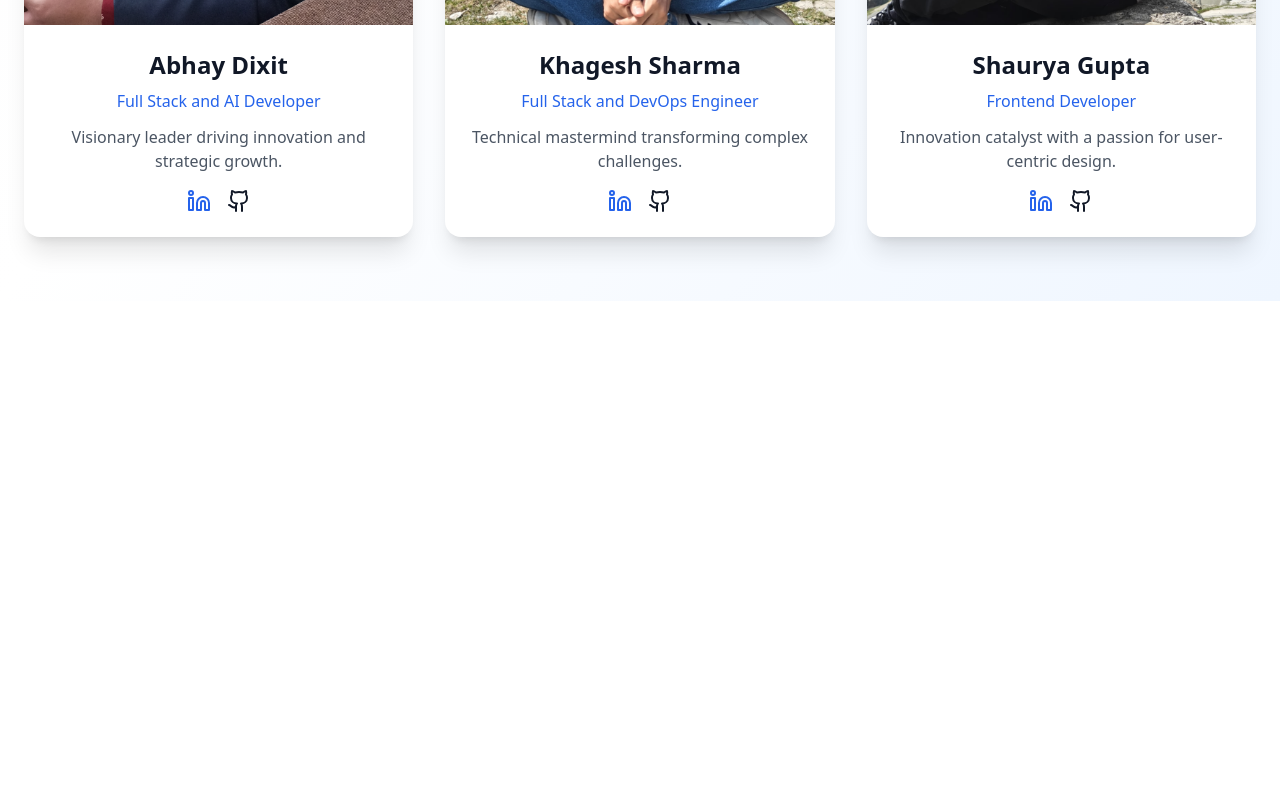
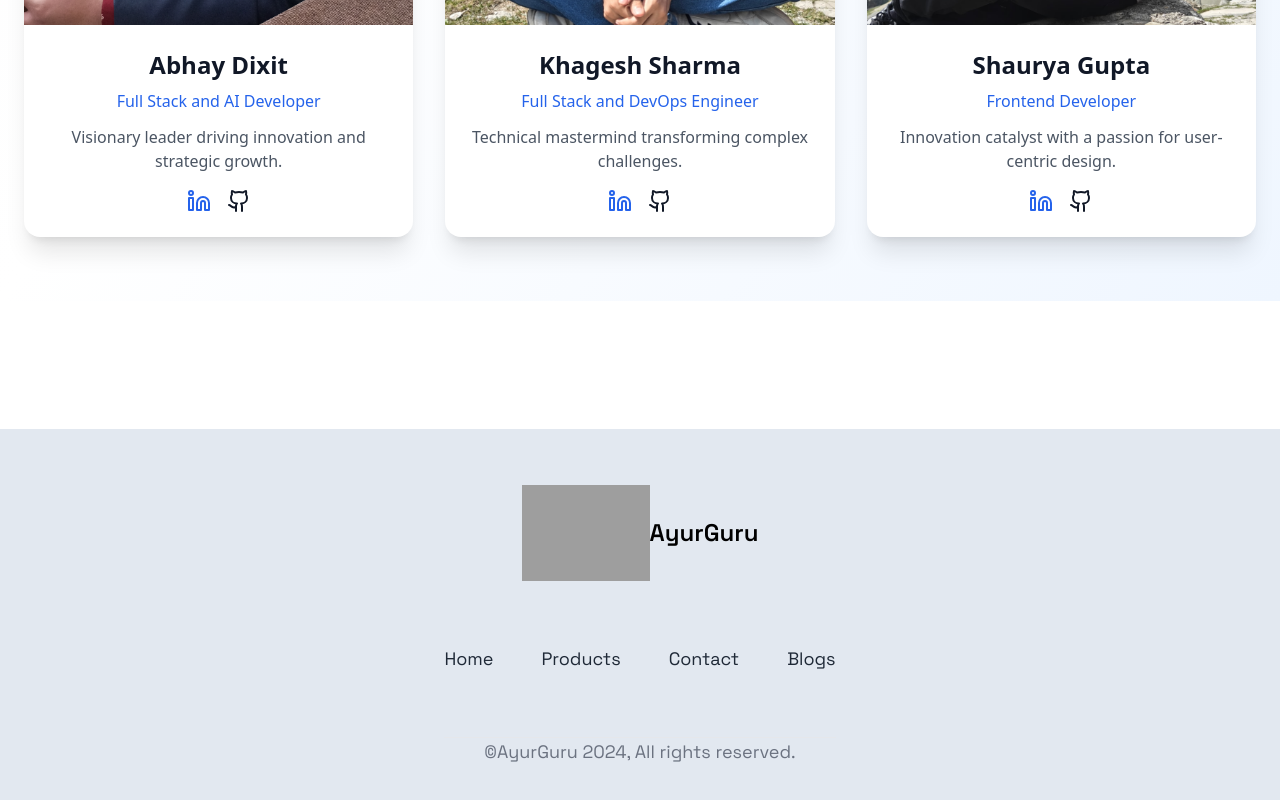
Before and after one commit to abhaydixit07/ayurguru-frontend, a React (Vite) app: page /about in a window 1280 px wide. Shown: the part 1552-2352 px from the top of the page. Before the commit the page ends 1853 px from the top, so only its background shows below. Built offline with nearby package versions, Linux system fonts and the light colour scheme; grey boxes are pictures that could not be loaded.

Commit message:
add footer in about page

```diff
--- a/src/Pages/About.jsx
+++ b/src/Pages/About.jsx
@@ -34,6 +34,7 @@ const About1 = () => {
     ];
 
     return (
+        <>
         <div className="bg-gradient-to-br from-gray-50 via-white to-blue-50 min-h-screen">
             <div className="container mx-auto px-6 py-16 space-y-16">
                 {/* Hero Section */}
@@ -141,6 +142,47 @@ const About1 = () => {
                 </motion.div>
             </div>
         </div>
+        <footer class="w-full mt-32 py-14 bg-slate-200">
+        <div class="mx-auto max-w-7xl px-4 sm:px-6 lg:px-8 flex flex-col items-center justify-center ">
+          <div className="flex items-center justify-center">
+            <img
+              src="https://png.pngtree.com/png-vector/20230918/ourmid/pngtree-wooden-mortar-illustration-png-image_10118702.png"
+              className="h-24"
+              alt="Logo"
+            />
+            <p className="font-spacegrotesksemibold text-2xl">AyurGuru</p>
+          </div>
+          <div class="max-w-3xl mx-auto">
+            <ul class="text-lg flex items-center justify-center font-spacegroteskregular flex-col gap-7 md:flex-row md:gap-12 transition-all duration-500 py-16 border-b border-gray-200">
+              <li>
+                <a href="#" class="text-gray-800 hover:text-gray-900">
+                  Home
+                </a>
+              </li>
+              <li>
+                <a href="#" class=" text-gray-800 hover:text-gray-900">
+                  Products
+                </a>
+              </li>
+              <li>
+                <a href="#" class=" text-gray-800 hover:text-gray-900">
+                  Contact
+                </a>
+              </li>
+              <li>
+                <a href="#" class=" text-gray-800 hover:text-gray-900">
+                  Blogs
+                </a>
+              </li>
+            </ul>
+            <span class="text-lg font-spacegroteskregular text-gray-500 text-center block">
+              ©<a href="https://pagedone.io/">AyurGuru</a> 2024, All rights
+              reserved.
+            </span>
+          </div>
+        </div>
+      </footer>
+      </>
     );
 };
 
```
